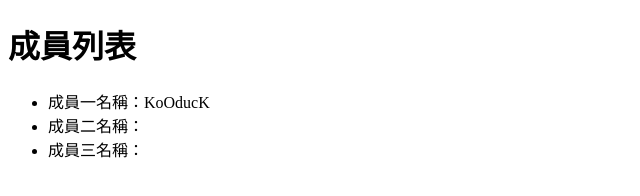
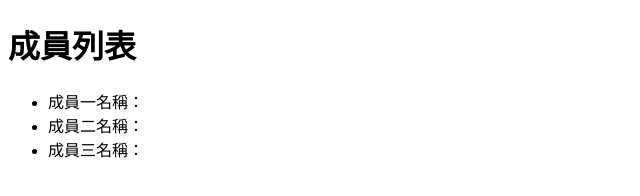
Before and after one commit to PsyducK5566/gitM4-GitHub-PR-Management, a plain HTML site: page index.html in a window 1280 px wide. Shown: the full height of the page, 0-640 px from the left. Drawn offline with Linux system fonts and the light colour scheme.

Commit message:
fix: ul>li should be empty in the begining

```diff
--- a/index.html
+++ b/index.html
@@ -10,7 +10,7 @@
 <body>
     <h1>成員列表</h1>
     <ul>
-        <li>成員一名稱：KoOducK</li>
+        <li>成員一名稱：</li>
         <li>成員二名稱：</li>
         <li>成員三名稱：</li>
     </ul>
```
